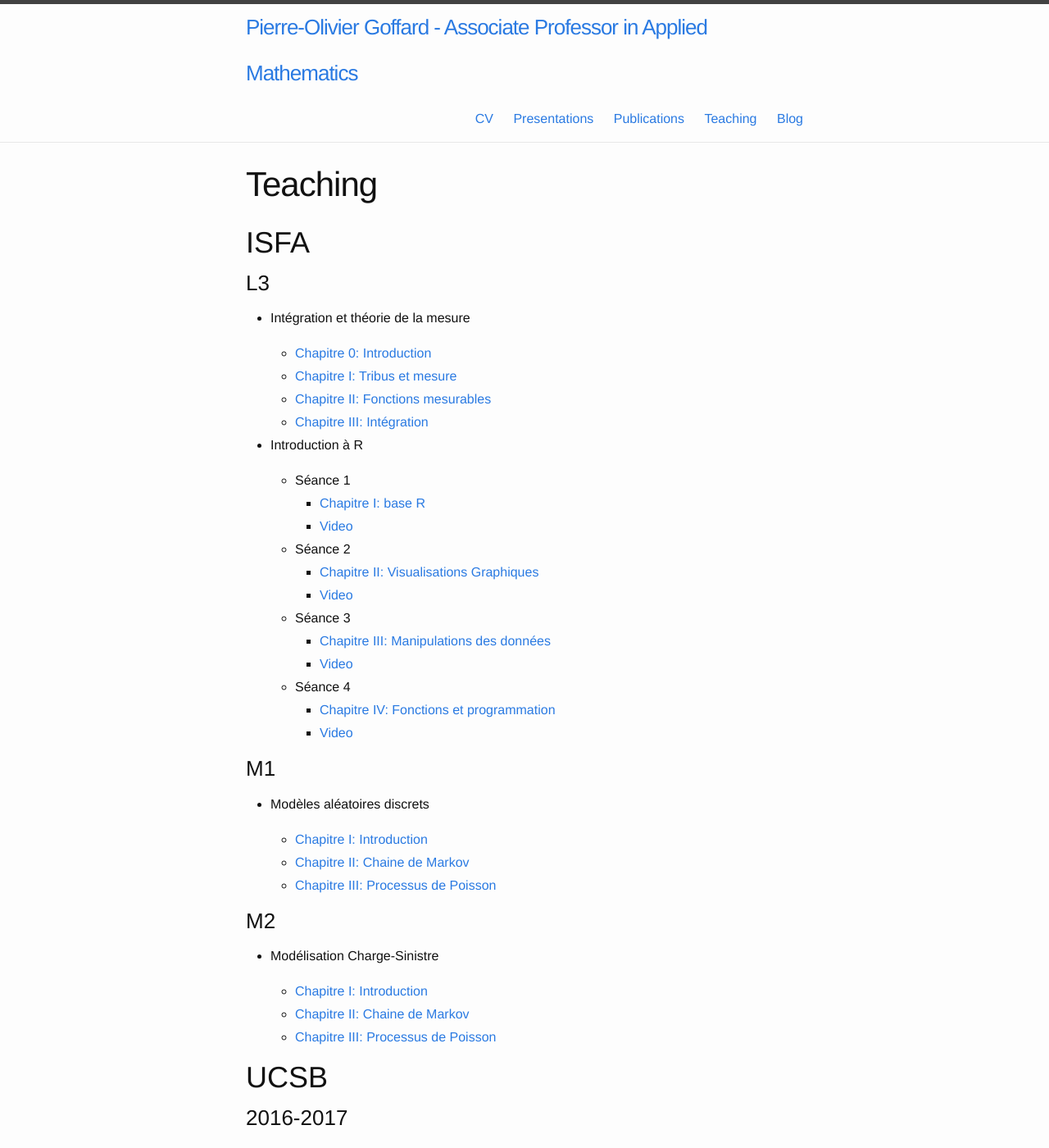
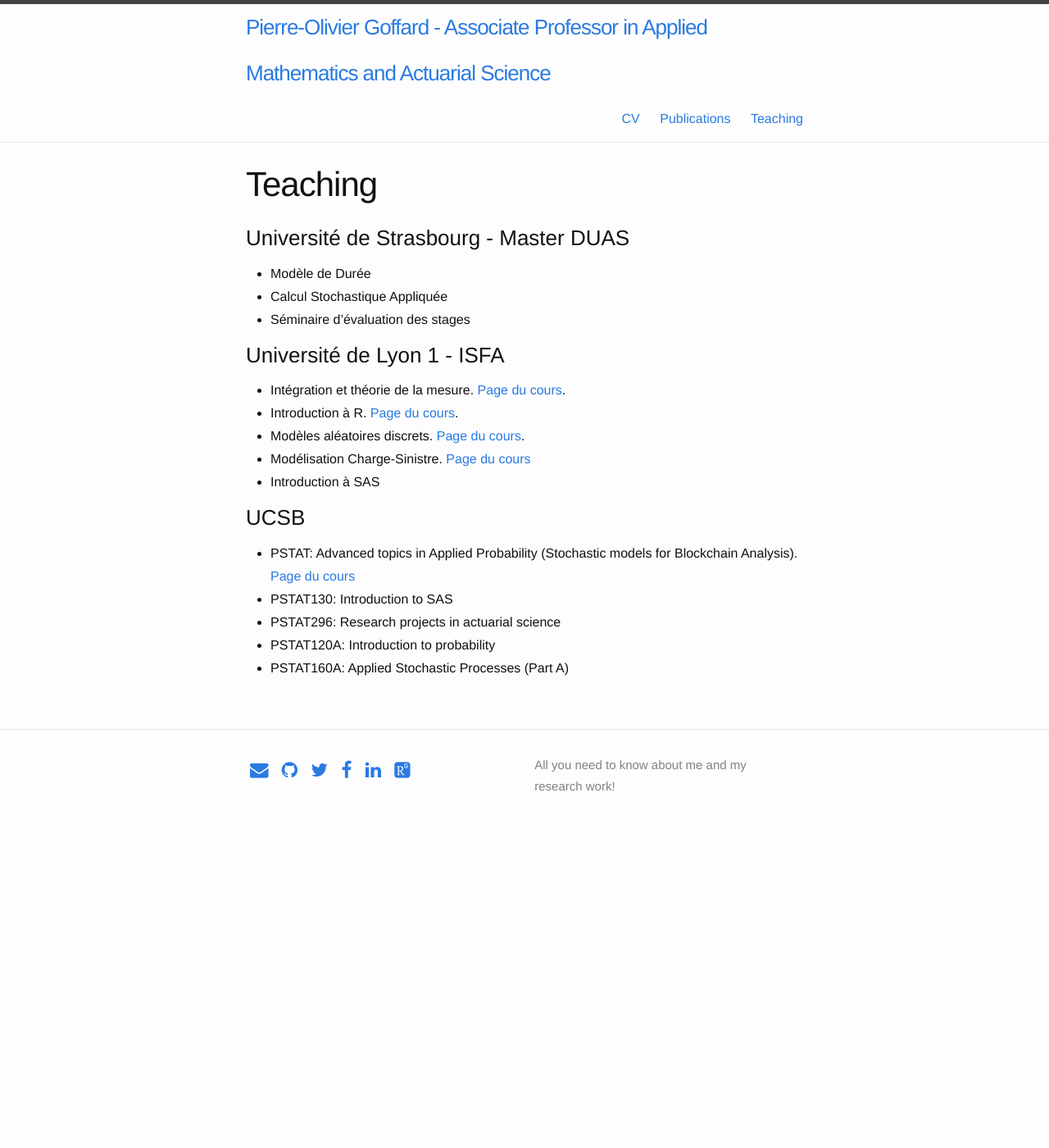
Before and after one commit to LaGauffre/LaGauffre.github.io, a Jekyll site: the page built from Teaching.md, in a window 1280 px wide and 1400 px high. Shown: the whole window at 82% size. Built offline with Jekyll 4.4.1, drawn with Linux system fonts in a browser that asks for light colours; nearby versions of some CDN libraries; some web fonts are replaced; some of the changed text lies outside the part shown.

Commit message:
Update Publications and teaching

```diff
--- a/Teaching.md
+++ b/Teaching.md
@@ -3,69 +3,28 @@ layout: page
 title: Teaching
 permalink: /Teaching/
 ---
-# ISFA
+### Université de Strasbourg - Master DUAS
 
-### L3
-
-* Intégration et théorie de la mesure
-
-  - [Chapitre 0: Introduction](/Teaching/Intégration_ISFA/Chap0_Intro.pdf)
-  - [Chapitre I: Tribus et mesure](/Teaching/Intégration_ISFA/Chap1_tribus_mesures_applications_mesurables.pdf)
-  - [Chapitre II: Fonctions mesurables](/Teaching/Intégration_ISFA/Chap2_integration.pdf)
-  - [Chapitre III: Intégration](/Teaching/Intégration_ISFA/Chap3_complement_integration.pdf)
-
-* Introduction à R
-
-  - Séance 1
-    * [Chapitre I: base R](/Teaching/R_ISFA/IntroR_Chapitre_I_baseR.html)
-    * [Video](https://youtu.be/S2quLFaU19E)
-  - Séance 2
-    * [Chapitre II: Visualisations Graphiques](/Teaching/R_ISFA/IntroR_Chapitre_II_Visualisation_Graphique.html)
-    * [Video](https://youtu.be/dtVIxj990k8)
-  - Séance 3
-    * [Chapitre III: Manipulations des données](/Teaching/R_ISFA/IntroR_Chapitre_III_Manipulation_des_donnees.html)
-    * [Video](https://youtu.be/KlrUCi-d9mI)
-  - Séance 4
-    * [Chapitre IV: Fonctions et programmation](/Teaching/R_ISFA/IntroR---Chapitre-IV---Fonctions-et-programmation.html)
-    * [Video](https://youtu.be/UgCPf046jC4)
+* Modèle de Durée
+* Calcul Stochastique Appliquée
+* Séminaire d'évaluation des stages
 
 
-### M1
+### Université de Lyon 1 - ISFA
 
-* Modèles aléatoires discrets
+* Intégration et théorie de la mesure. [Page du cours](http://pierre-olivier.goffard.me/integration/).
+* Introduction à R. [Page du cours](http://pierre-olivier.goffard.me/integration/).
+* Modèles aléatoires discrets. [Page du cours](http://pierre-olivier.goffard.me/mad/).
+* Modélisation Charge-Sinistre. [Page du cours](http://pierre-olivier.goffard.me/MCS/)
+* Introduction à SAS
 
-  - [Chapitre I: Introduction](/Teaching/MAD_ISFA/Chap1_MAD_Intro.pdf)
-  - [Chapitre II: Chaine de Markov](/Teaching/MAD_ISFA/Chap2_MAD_Markov_Chain.pdf)
-  - [Chapitre III: Processus de Poisson](/Teaching/MAD_ISFA/Chap3_MAD_Processus_Poisson.pdf)
+### UCSB
 
-### M2
-
-* Modélisation Charge-Sinistre
-
-  - [Chapitre I: Introduction](/Teaching/MCS_ISFA/Chap1_Intro.pdf)
-  - [Chapitre II: Chaine de Markov](/Teaching/MCS_ISFA/Chap2_Model_individuel.pdf)
-  - [Chapitre III: Processus de Poisson](/Teaching/MCS_ISFA/Chap3_modele_collectif.pdf)
-
-# UCSB
-
-### 2016-2017
-
-* PSTAT 130: Introduction to SAS
-
-  - Fall quarter [Evaluations1](/Evaluations/GoffardP_130_F1704634220161207135733.pdf) [Evaluations2](/Evaluations/GoffardP_130_F1704634320161207135848.pdf) [Stats1](/Evaluations/2016_4F_E_PA_FAC_GOFFARD_P_M_PSTAT__130__0100.pdf) [Stats2](/Evaluations/2016_4F_E_PA_FAC_GOFFARD_P_M_PSTAT__130__0200.pdf)
-  - Spring quarter [Evaluations](/Evaluations/Goffard_130_s17.pdf) [Stats](/Evaluations/2017_2S_E_PA_FAC_GOFFARD_P_M_PSTAT__130__0100.pdf)
-
-* PSTAT 160A: Applied stochastic processes
-  - Winter Quarter evaluations [Evaluations](/Evaluations/GoffardP_160A_W17.pdf) [Stats](/Evaluations/2017_1W_E_PA_FAC_GOFFARD_P_M_PSTAT__160_A_0100.pdf)
-* PSTAT 120A: Introduction to probability
-  - Spring quarter evaluations [Evaluations](/Evaluations/Goffard_120A_s17.pdf) [Stats](/Evaluations/2017_2S_E_PA_FAC_GOFFARD_P_M_PSTAT__120_A_0200.pdf)
-  - Summer Quarter Session A evaluations [Evaluations](/Evaluations/Goffard_120A_M17.pdf) [Stats](/Evaluations/2017_3M_S_PA_FAC_GOFFARD_P_M_PSTAT__120_A_0100.pdf)
-
-
-### 2017-2018
-
+* PSTAT: Advanced topics in Applied Probability (Stochastic models for Blockchain Analysis). [Page du cours](http://pierre-olivier.goffard.me/BLOCKASTICS/)
+* PSTAT130: Introduction to SAS
 * PSTAT296: Research projects in actuarial science
-* PSTAT130: Introduction to SAS
+* PSTAT120A: Introduction to probability
+* PSTAT160A: Applied Stochastic Processes (Part A)
 
 
 <!-- ## Introduction à la théorie de la ruine
--- a/_config.yml
+++ b/_config.yml
@@ -1,5 +1,5 @@
 # Site settings
-title: Pierre-Olivier Goffard - Associate Professor in Applied Mathematics
+title: Pierre-Olivier Goffard - Associate Professor in Applied Mathematics and Actuarial Science
 email: pierre.olivier.goffard@gmail.com
 description: > # this means to ignore newlines until "baseurl:"
   All you need to know about me and my research work!
--- a/_includes/header.html
+++ b/_includes/header.html
@@ -20,7 +20,7 @@
           <a class="page-link" href="{{ page.url | prepend: site.baseurl }}">{{ page.title }}</a>
           {% endif %}
         {% endfor %}
-        <a class="page-link" href="{{ '/Posts/' | prepend: site.baseurl }}">Blog</a>
+        <!-- <a class="page-link" href="{{ '/Posts/' | prepend: site.baseurl }}">Blog</a> -->
       </div>
     </nav>
 
--- a/index.html
+++ b/index.html
@@ -12,7 +12,7 @@ layout: default
         I am Pierre-Olivier Goffard, <b>associate professor</b> in applied mathematics. I am interested in probability and statistics with application to insurance company risk management and actuarial science. <b>Welcome to my personal web page!</b>
         </p>
         <p>
-        I am an associate professor (Maître de conférence) at the <a href="https://isfa.univ-lyon1.fr/">Institut de Science Financières et d'Assurance</a> of l'Université Claude Bernard Lyon 1.
+        I am an associate professor (Maître de conférence) at the <a href="https://isfa.univ-lyon1.fr/">Institut de Science Financières et d'Assurance</a> of l'Université Claude Bernard Lyon 1. This year, I am working at the University of Strasbourg (mis à disposition), teaching in the actuarial science program there.
         </p>
         <p>
         My current research focus is on stochastic models for  blockchain. Check out the <a class="page-link" href="{{ 'BLOCKASTICS/' | prepend: site.baseurl }}">BLOCKASTICS project</a>.
```
Also changed, not shown: Presentations.md (deleted, +0 -29 lines), Publications.md (+33 -23 lines), PierreOlivierGoffard.JPG (deleted), SurfAndCode.png (deleted), 7 other files.
